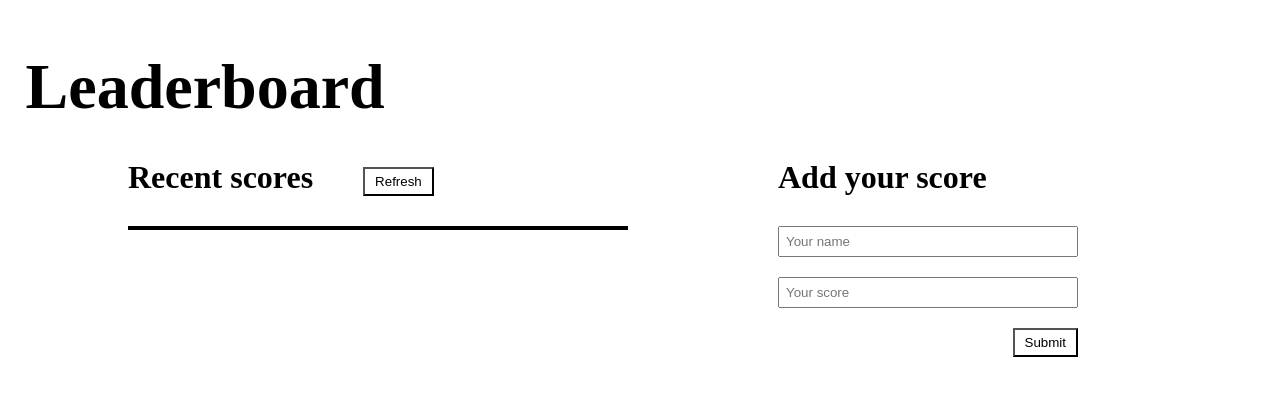
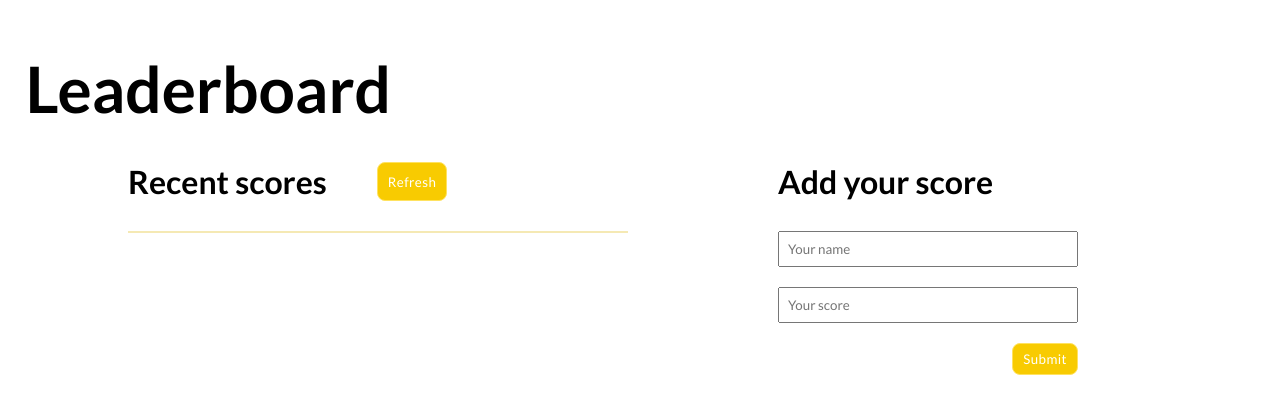
Before and after one commit to zdnahom/leaderboard, a website built with webpack: page src/index.html in a window 1280 px wide. Built offline with nearby package versions, Linux system fonts and the light colour scheme; no server answers.

Commit message:
Add styling to the buttons and leaderboard

```diff
--- a/src/style.css
+++ b/src/style.css
@@ -1,7 +1,9 @@
+@import url("https://fonts.googleapis.com/css2?family=Lato:wght@300;400;700;900&display=swap");
 * {
   margin: 0;
   padding: 0;
   box-sizing: border-box;
+  font-family: "Lato", sans-serif;
 }
 
 header {
@@ -19,6 +21,20 @@ main {
   gap: 150px;
 }
 
+button {
+  background-color: #f8cb01;
+  border-radius: 0.5rem;
+  border: 1px solid #ffe260;
+  color: #fff;
+  line-height: 1.5em;
+  letter-spacing: 0.03em;
+  transition-duration: 0.4s;
+  padding: 5px 10px;
+  cursor: pointer;
+}
+button:hover {
+  transform: scale(1.2);
+}
 .recent-scores {
   display: flex;
   gap: 50px;
@@ -33,8 +49,20 @@ main {
   flex-direction: column;
   gap: 5px;
   width: 500px;
-  border: 2px solid black;
+  border: 1px solid #f5e9b4;
   margin-top: 30px;
+  max-height: 500px;
+  overflow-y: scroll;
+}
+/* Hide scrollbar for Chrome, Safari and Opera */
+.leaders::-webkit-scrollbar {
+  display: none;
+}
+
+/* Hide scrollbar for IE, Edge and Firefox */
+.leaders {
+  -ms-overflow-style: none;
+  scrollbar-width: none;
 }
 
 .leaders div {
@@ -46,7 +74,7 @@ main {
 }
 
 .leaders div:nth-child(odd) {
-  background-color: #d2d2d2;
+  background-color: #f5e9b4;
 }
 
 .leaders div:nth-child(even) {
@@ -64,14 +92,11 @@ form {
   width: 300px;
   row-gap: 20px;
 }
-
+form button {
+  align-self: flex-end;
+  /* padding: 5px 10px; */
+}
 input {
-  padding: 6px;
+  padding: 8px;
+  outline: none;
 }
-
-button {
-  align-self: flex-end;
-  background-color: inherit;
-  padding: 5px 10px;
-  cursor: pointer;
-}
```
